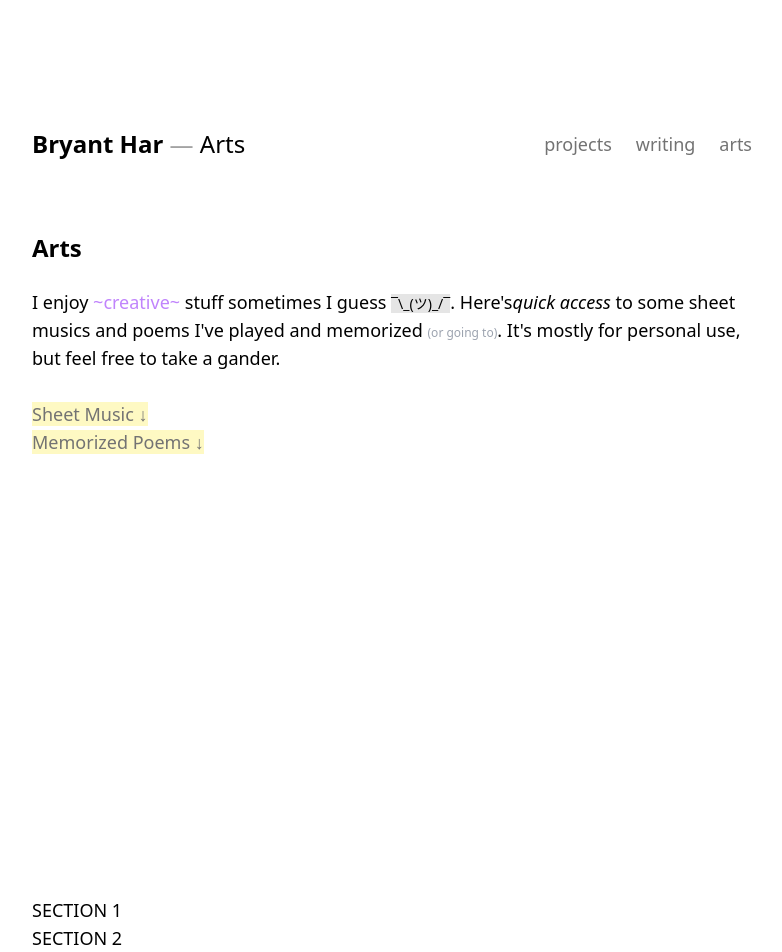
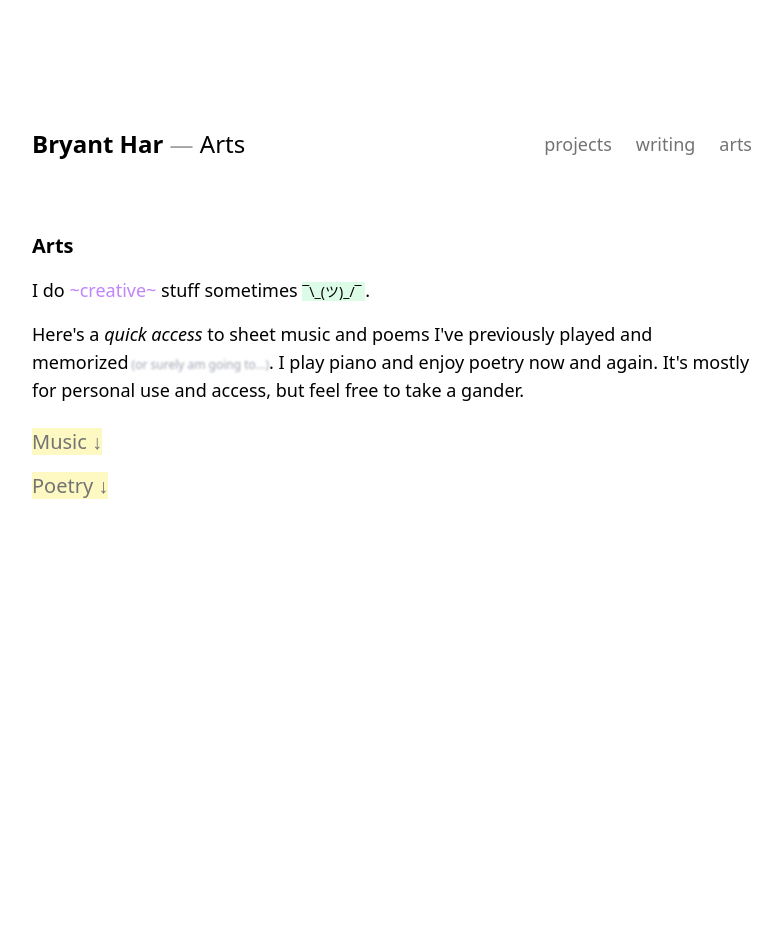
Before and after one commit to bryant-har/bryanthar.com, a Next.js app in the folder etamac/: page /about/arts in a window 1280 px wide. Shown: the top 952 px of the page, without its empty margins (248-1030 px from the left). Built offline with nearby package versions, Linux system fonts and the light colour scheme.

Commit message:
Style links

```diff
--- a/etamac/src/pages/about/arts.js
+++ b/etamac/src/pages/about/arts.js
@@ -6,25 +6,33 @@ Arts.getLayout = Layout
 export default function Arts() {
   return <>
     <body className="staticbody">
-      <div className="pb-96">
-        <section class={styles.header}>Arts</section>
+      <section className="pb-96">
+        <h1 className={styles.heading}>Arts</h1>
         <p>
-          I enjoy <it className=" text-purple-400">~creative~</it> stuff sometimes I
-          guess <span className=" text-sm bg-neutral-200">¯\_(ツ)_/¯</span>. Here's
-          <em>quick access</em> to some sheet musics and poems I've played and memorized <it className="text-gray-400 text-xs">(or going to)</it>.
-          It's mostly for personal use, but feel free to take a gander.
+          I do <it className=" text-purple-400">~creative~</it> stuff sometimes <span className=" text-sm bg-green-100"> ¯\_(ツ)_/¯ </span>.
         </p>
-        <br />
-        <Link className="staticlink text-neutral-600 bg-yellow-100" href="#sheets">Sheet Music ↓ </Link>
-        <br />
-        <Link className="staticlink bg-yellow-100" href="#poems">Memorized Poems ↓ </Link>
-      </div >
-      <div className="pb-96">
-        <section id="sheets">SECTION 1</section>
-        {/* import sheets component */}
-        <section id="poems">SECTION 2</section>
-      </div>
-    </body>
+        <p className="py-4">
+          Here's a <em>quick access</em> to sheet music and poems I've previously played and memorized
+          <it className="hover:blur-none blur-[1px] text-gray-400 text-xs"> (or surely am going to...)</it>.
+          I play piano and enjoy poetry now and again.
+          It's mostly for personal use and access, but feel free to take a gander.
+        </p>
+        <div className="py-2 hover:bg-neutral-100 transition-colors">
+          <Link className="staticlink text-neutral-600 bg-yellow-100 text-xl" href="#sheets">Music ↓ </Link>
+        </div >
+        <div className="py-2 hover:bg-neutral-100 transition-colors">
+          <Link className="staticlink bg-yellow-100 text-xl" href="#poems">Poetry ↓ </Link>
+        </div >
+
+      </section >
+      <section id="sheets">
+        <h1 className={styles.heading}>Sheets</h1>
+        {/* Import sheets list component */}
+      </section>
+      <section id="poems">
+        <h1 className={styles.heading}>Poetry</h1>
+      </section>
+    </body >
   </>
 
 }
--- a/etamac/src/static/Header.js
+++ b/etamac/src/static/Header.js
@@ -34,7 +34,7 @@ export default function Header() {
     <header
       className="flex justify-between items-start"
     >
-      <h1 className={styles['header']}>
+      <h1 className="font-bold text-black text-2xl mb-6">
         <Link href="/about">Bryant Har </Link>
         {pageTitle ?
           (<span class={styles["page-title"]} >
@@ -42,7 +42,7 @@ export default function Header() {
           </span>) : null
         }
       </h1>
-      <div className={styles["hspacing"]}>
+      <div className={styles.hspacing}>
         {linkjs}
       </div>
     </header >
--- a/etamac/src/static/static.module.css
+++ b/etamac/src/static/static.module.css
@@ -19,8 +19,8 @@
     @apply flex items-start justify-end space-x-6 text-lg py-0.5;
 }
 
-.header {
-  @apply font-bold text-black text-2xl mb-6
+.heading {
+  @apply text-black text-xl font-semibold mb-4;
 }
 
 .page-title {
```
